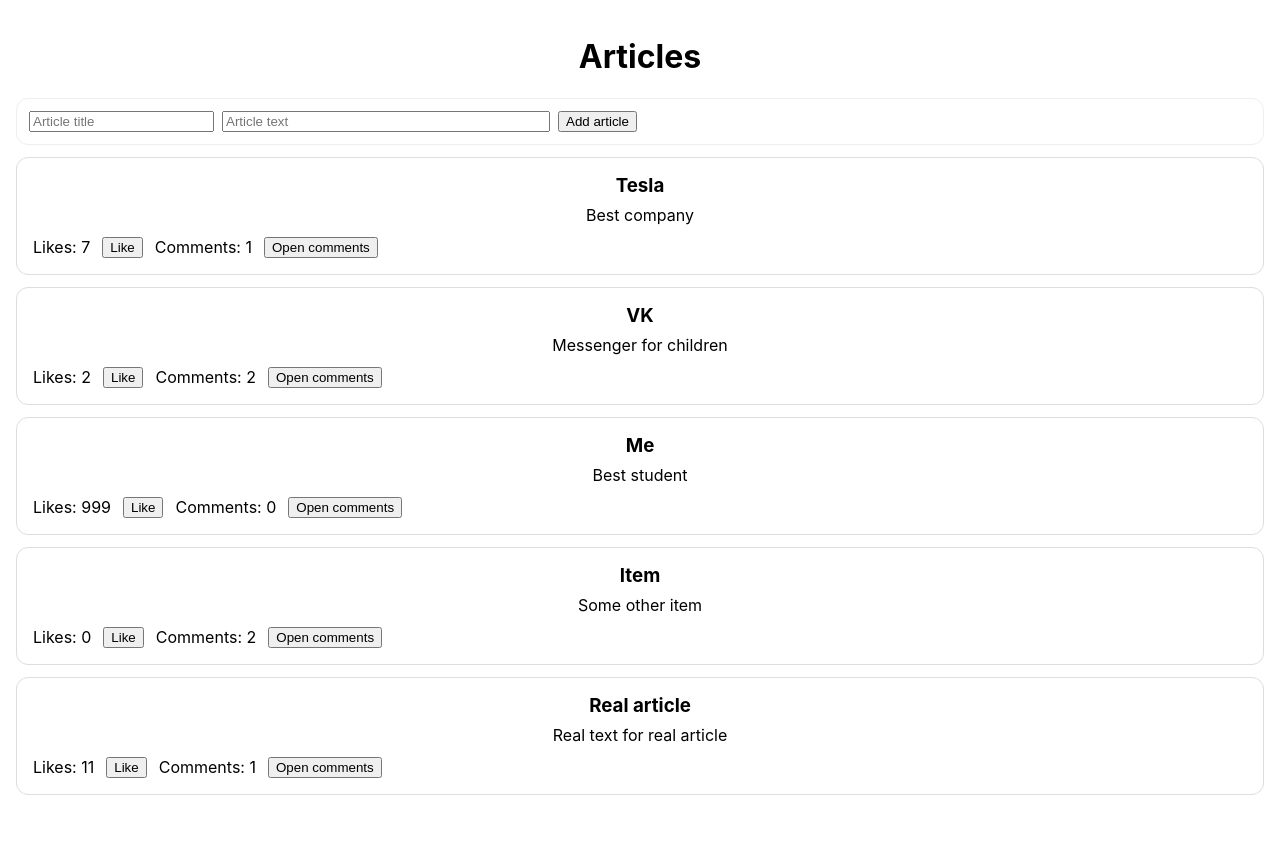
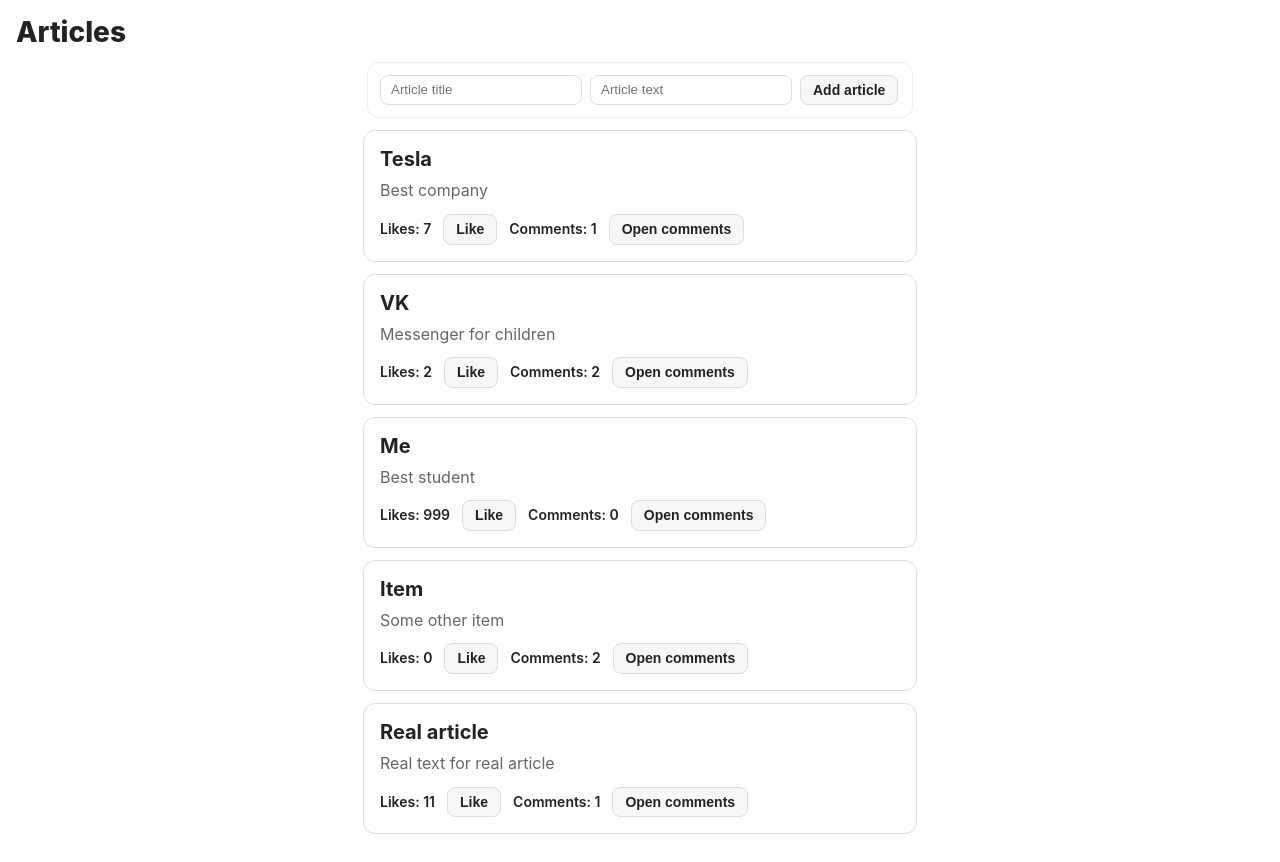
Before and after one commit to Simyon/MIPT-1C-React-Course-Homeworks, a React (Create React App) app in the folder home_react/: page / in a window 1280 px wide. Before the commit the page ends 811 px from the top, so only its background shows below. Built offline with nearby package versions, Linux system fonts and the light colour scheme.

Commit message:
Задание 5 готово.

```diff
--- a/home_react/package.json
+++ b/home_react/package.json
@@ -7,6 +7,8 @@
     "@testing-library/jest-dom": "^6.9.1",
     "@testing-library/react": "^16.3.1",
     "@testing-library/user-event": "^13.5.0",
+    "classnames": "^2.5.1",
+    "node-sass": "^7.0.3",
     "react": "^19.2.3",
     "react-dom": "^19.2.3",
     "react-scripts": "5.0.1",
--- a/home_react/src/App.css
+++ /dev/null
@@ -1,38 +0,0 @@
-.App {
-  text-align: center;
-}
-
-.App-logo {
-  height: 40vmin;
-  pointer-events: none;
-}
-
-@media (prefers-reduced-motion: no-preference) {
-  .App-logo {
-    animation: App-logo-spin infinite 20s linear;
-  }
-}
-
-.App-header {
-  background-color: #282c34;
-  min-height: 100vh;
-  display: flex;
-  flex-direction: column;
-  align-items: center;
-  justify-content: center;
-  font-size: calc(10px + 2vmin);
-  color: white;
-}
-
-.App-link {
-  color: #61dafb;
-}
-
-@keyframes App-logo-spin {
-  from {
-    transform: rotate(0deg);
-  }
-  to {
-    transform: rotate(360deg);
-  }
-}
--- a/home_react/src/App.js
+++ b/home_react/src/App.js
@@ -1,5 +1,5 @@
 import { useEffect, useMemo, useState } from "react";
-import "./App.css";
+import styles from "./App.module.scss";
 
 import { getArticles } from "./helpers/get-articles";
 import ArticleCard from "./components/ArticleCard";
@@ -79,7 +79,7 @@
   };
 
   return (
-    <div className="App" style={{ padding: 16 }}>
+    <div className={styles.root}>
       <h1>Articles</h1>
 
       <AddArticleForm onAddArticle={handleAddArticle} />
--- /dev/null
+++ b/home_react/src/App.module.scss
@@ -0,0 +1,11 @@
+@import "./styles/variables";
+@import "./styles/mixins";
+
+.root {
+  padding: $space-3;
+
+  h1 {
+    @include font(28px, 800, 1.2);
+    margin: 0 0 $space-2;
+  }
+}
--- a/home_react/src/components/AddArticleForm.jsx
+++ b/home_react/src/components/AddArticleForm.jsx
@@ -1,4 +1,5 @@
 import { useState } from "react";
+import styles from "./AddArticleForm.module.scss";
 
 export default function AddArticleForm({ onAddArticle }) {
   const [title, setTitle] = useState("");
@@ -6,7 +7,6 @@
 
   const handleSubmit = (e) => {
     e.preventDefault();
-
     const t = title.trim();
     const x = text.trim();
     if (!t || !x) return;
@@ -17,21 +17,22 @@
   };
 
   return (
-    <form onSubmit={handleSubmit} style={{ margin: "12px 0", padding: 12, border: "1px solid #eee", borderRadius: 12 }}>
-      <div style={{ display: "flex", gap: 8, flexWrap: "wrap" }}>
+    <form className={styles.form} onSubmit={handleSubmit}>
       <input
+        className={styles.input}
         placeholder="Article title"
         value={title}
         onChange={(e) => setTitle(e.target.value)}
       />
       <input
+        className={styles.input}
         placeholder="Article text"
         value={text}
         onChange={(e) => setText(e.target.value)}
-          style={{ minWidth: 320 }}
       />
-        <button type="submit">Add article</button>
-      </div>
+      <button className={styles.button} type="submit">
+        Add article
+      </button>
     </form>
   );
 }
--- /dev/null
+++ b/home_react/src/components/AddArticleForm.module.scss
@@ -0,0 +1,29 @@
+@import "../styles/variables";
+@import "../styles/mixins";
+
+.form {
+  display: flex;
+  gap: $space-1;
+  flex-wrap: wrap;
+  padding: $space-2;
+  border: 1px solid #eee;
+  border-radius: $radius-md;
+  margin: $space-2 auto;
+  max-width: $card-max-width;
+}
+
+.input {
+  padding: 6px 10px;
+  border-radius: 8px;
+  border: 1px solid $color-border;
+  min-width: 180px;
+}
+
+.button {
+  @include font(14px, 600, 1.2);
+  padding: 6px 12px;
+  border-radius: 8px;
+  border: 1px solid $color-border;
+  background: #f7f7f7;
+  cursor: pointer;
+}
--- a/home_react/src/components/ArticleCard.jsx
+++ b/home_react/src/components/ArticleCard.jsx
@@ -1,5 +1,10 @@
 import { useEffect, useMemo, useState } from "react";
+import classNames from "classnames/bind";
+import styles from "./ArticleCard.module.scss";
+
 import { getComments } from "../helpers/get-comments-by-article";
+
+const cx = classNames.bind(styles);
 
 export default function ArticleCard({
   article,
@@ -12,13 +17,6 @@
 
   const [liked, setLiked] = useState(false);
   const [likes, setLikes] = useState(currentLikes);
-
-  const toggleLike = () => {
-    setLiked((prevLiked) => {
-      setLikes((prevLikes) => (prevLiked ? prevLikes - 1 : prevLikes + 1));
-      return !prevLiked;
-    });
-  };
 
   const [isCommentsOpen, setIsCommentsOpen] = useState(false);
   const [isLoadingComments, setIsLoadingComments] = useState(false);
@@ -38,20 +36,20 @@
       .finally(() => setIsLoadingComments(false));
   }, [isCommentsOpen, hasLoadedComments, articleId, onCommentsLoaded]);
 
-  const handleToggleComments = () => {
-    setIsCommentsOpen((prev) => !prev);
+  const toggleLike = () => {
+    setLiked((prevLiked) => {
+      setLikes((prevLikes) => (prevLiked ? prevLikes - 1 : prevLikes + 1));
+      return !prevLiked;
+    });
   };
 
   const handleSubmitComment = (e) => {
     e.preventDefault();
-
     const a = author.trim();
     const t = commentText.trim();
-
     if (!a || !t) return;
 
     onAddComment(articleId, { author: a, articleId, text: t });
-
     setAuthor("");
     setCommentText("");
   };
@@ -59,34 +57,42 @@
   const currentComments = comments ?? [];
 
   return (
-    <div style={{ border: "1px solid #ddd", borderRadius: 12, padding: 16, marginTop: 12 }}>
-      <h3 style={{ margin: "0 0 8px" }}>{title}</h3>
-      <p style={{ margin: "0 0 12px" }}>{text}</p>
+    <div className={cx("card", { liked })}>
+      <h3 className={styles.title}>{title}</h3>
+      <p className={styles.text}>{text}</p>
 
-      <div style={{ display: "flex", gap: 12, alignItems: "center", flexWrap: "wrap" }}>
-        <span>Likes: {likes}</span>
-        <button onClick={toggleLike}>{liked ? "Unlike" : "Like"}</button>
-        {liked && <span style={{ fontSize: 12, padding: "2px 8px", border: "1px solid #4caf50", borderRadius: 999 }}>Liked</span>}
+      <div className={styles.metaRow}>
+        <span className={styles.meta}>Likes: {likes}</span>
 
-        <span>Comments: {commentsCount}</span>
+        <button className={styles.button} onClick={toggleLike}>
+          {liked ? "Unlike" : "Like"}
+        </button>
 
-        <button onClick={handleToggleComments}>
+        <span className={styles.meta}>Comments: {commentsCount}</span>
+
+        <button className={styles.button} onClick={() => setIsCommentsOpen((p) => !p)}>
           {isCommentsOpen ? "Hide comments" : "Open comments"}
         </button>
+
+        <span className={cx("badge", { badgeVisible: liked })}>Liked</span>
       </div>
 
+      <div className={cx("comments", { open: isCommentsOpen })}>
         {isCommentsOpen && (
-        <div style={{ marginTop: 12, paddingTop: 12, borderTop: "1px solid #eee" }}>
+          <>
             {isLoadingComments && !hasLoadedComments ? (
-            <div>Loading comments...</div>
+              <div className={styles.loader}>Loading comments...</div>
             ) : currentComments.length === 0 ? (
-            <div>No comments</div>
+              <div className={styles.empty}>No comments</div>
             ) : (
-            <ul style={{ margin: 0, paddingLeft: 18 }}>
+              <ul className={styles.commentList}>
                 {currentComments.map((c, idx) => (
-                <li key={`${c.author}-${idx}`} style={{ marginBottom: 8 }}>
-                  <b>{c.author}:</b> {c.text}{" "}
-                  <button onClick={() => onDeleteComment(articleId, idx)} style={{ marginLeft: 8 }}>
+                  <li key={`${c.author}-${idx}`} className={styles.commentItem}>
+                    <b>{c.author}:</b> {c.text}
+                    <button
+                      className={cx("button", "danger")}
+                      onClick={() => onDeleteComment(articleId, idx)}
+                    >
                       Delete
                     </button>
                   </li>
@@ -94,24 +100,26 @@
               </ul>
             )}
 
-          <form onSubmit={handleSubmitComment} style={{ marginTop: 12 }}>
-            <div style={{ display: "flex", gap: 8, flexWrap: "wrap" }}>
+            <form className={styles.form} onSubmit={handleSubmitComment}>
               <input
+                className={styles.input}
                 placeholder="Author"
                 value={author}
                 onChange={(e) => setAuthor(e.target.value)}
               />
               <input
+                className={styles.input}
                 placeholder="Comment text"
                 value={commentText}
                 onChange={(e) => setCommentText(e.target.value)}
-                style={{ minWidth: 240 }}
               />
-              <button type="submit">Publish</button>
+              <button className={styles.button} type="submit">
+                Publish
+              </button>
+            </form>
+          </>
+        )}
       </div>
-          </form>
-        </div>
-      )}
     </div>
   );
 }
--- /dev/null
+++ b/home_react/src/components/ArticleCard.module.scss
@@ -0,0 +1,122 @@
+@import "../styles/variables";
+@import "../styles/mixins";
+
+.card {
+  @include article-card;
+
+  &.liked {
+    border-color: $color-border-liked;
+  }
+
+  .title {
+    @include font(20px, 700, 1.2);
+    margin: 0 0 $space-1;
+  }
+
+  .text {
+    @include font(16px, 400, 1.4);
+    color: $color-muted;
+    margin: 0 0 $space-2;
+  }
+
+  .metaRow {
+    display: flex;
+    gap: $space-2;
+    align-items: center;
+    flex-wrap: wrap;
+  }
+
+  .meta {
+    @include font(14px, 600, 1.2);
+  }
+
+  .button {
+    @include font(14px, 600, 1.2);
+    padding: 6px 12px;
+    border-radius: 8px;
+    border: 1px solid $color-border;
+    background: #f7f7f7;
+    cursor: pointer;
+
+    &.danger {
+      border-color: #e53935;
+    }
+  }
+
+  .badge {
+    display: none;
+    @include font(12px, 600, 1.2);
+    padding: 2px 8px;
+    border-radius: $radius-pill;
+    border: 1px solid $color-border-liked;
+
+    &.badgeVisible {
+      display: inline-block;
+    }
+  }
+
+  .comments {
+    margin-top: $space-2;
+    padding-top: $space-2;
+    border-top: 1px solid #eee;
+    display: none;
+
+    &.open {
+      display: block;
+    }
+
+    .loader,
+    .empty {
+      @include font(14px, 400, 1.2);
+      color: $color-muted;
+    }
+
+    .commentList {
+      margin: 0;
+      padding-left: 18px;
+    }
+
+    .commentItem {
+      margin-bottom: $space-1;
+
+      button {
+        margin-left: $space-1;
+      }
+    }
+
+    .form {
+      margin-top: $space-2;
+      display: flex;
+      gap: $space-1;
+      flex-wrap: wrap;
+    }
+
+    .input {
+      padding: 6px 10px;
+      border-radius: 8px;
+      border: 1px solid $color-border;
+      min-width: 180px;
+    }
+  }
+}
+
+@media (max-width: $bp-sm) {
+  .card {
+    padding: $space-2;
+
+    .metaRow {
+      gap: $space-1;
+    }
+
+    .comments {
+      .form {
+        flex-direction: column;
+
+        .input {
+          width: 100%;
+          min-width: 0;
+        }
+      }
+    }
+  }
+}
--- /dev/null
+++ b/home_react/src/styles/_mixins.scss
@@ -0,0 +1,17 @@
+@import "./variables";
+
+@mixin font($size: 16px, $weight: 400, $lineHeight: 1.4) {
+  font-size: $size;
+  font-weight: $weight;
+  line-height: $lineHeight;
+  color: $color-text;
+}
+
+@mixin article-card {
+  background: $color-bg;
+  border: 1px solid $color-border;
+  border-radius: $radius-md;
+  padding: $space-3;
+  max-width: $card-max-width;
+  margin: $space-2 auto;
+}
--- /dev/null
+++ b/home_react/src/styles/_variables.scss
@@ -0,0 +1,16 @@
+$color-bg: #ffffff;
+$color-border: #dddddd;
+$color-border-liked: #4caf50;
+$color-text: #222;
+$color-muted: #666;
+
+$radius-md: 12px;
+$radius-pill: 999px;
+
+$space-1: 8px;
+$space-2: 12px;
+$space-3: 16px;
+
+$card-max-width: 520px;
+
+$bp-sm: 480px;
```
Also changed, not shown: 1 other file (tests, documents, lock files or other folders). Lines whose indentation alone changed are shown as unchanged.
